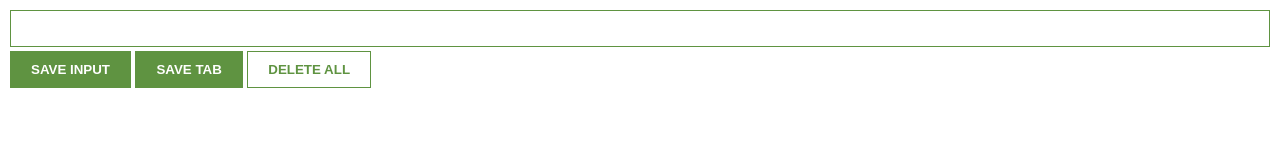
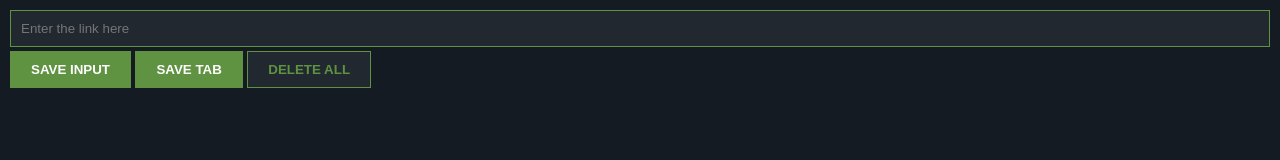
Before and after one commit to bugblazer/leadsTrackerChromeExtension, a website built with Vite: page index.html in a window 1280 px wide. Built offline with nearby package versions, Linux system fonts and the light colour scheme.

Commit message:
Made style changes
Changed the theme from light to dark
Added tooltips for buttons

```diff
--- a/index.css
+++ b/index.css
@@ -3,9 +3,12 @@ body {
     padding: 10px;
     font-family: Arial, Helvetica, sans-serif;
     min-width: 400px;
+    background-color: #151B23;
 }
 
 input {
+    background-color: #212830;
+    color: #FFFFFF;
     width: 100%;
     padding: 10px;
     box-sizing: border-box;
@@ -22,7 +25,7 @@ button {
 }
 
 #delete-btn {
-    background: white;
+    background: #212830;
     color: #5f9341;
 }
 
--- a/index.html
+++ b/index.html
@@ -3,10 +3,10 @@
         <link rel="stylesheet" href="index.css">
     </head>
     <body>
-        <input type="text" id="input-el">
-        <button id="input-btn">SAVE INPUT</button>
-        <button id="tab-btn">SAVE TAB</button>
-        <button id="delete-btn">DELETE ALL</button>
+        <input type="text" id="input-el" placeholder="Enter the link here">
+        <button id="input-btn" title="click to save">SAVE INPUT</button>
+        <button id="tab-btn" title="click to save the current tab">SAVE TAB</button>
+        <button id="delete-btn" title="double click to delete">DELETE ALL</button>
         <ul id="ul-el">
         </ul>
         <script src="index.js"></script>
```
